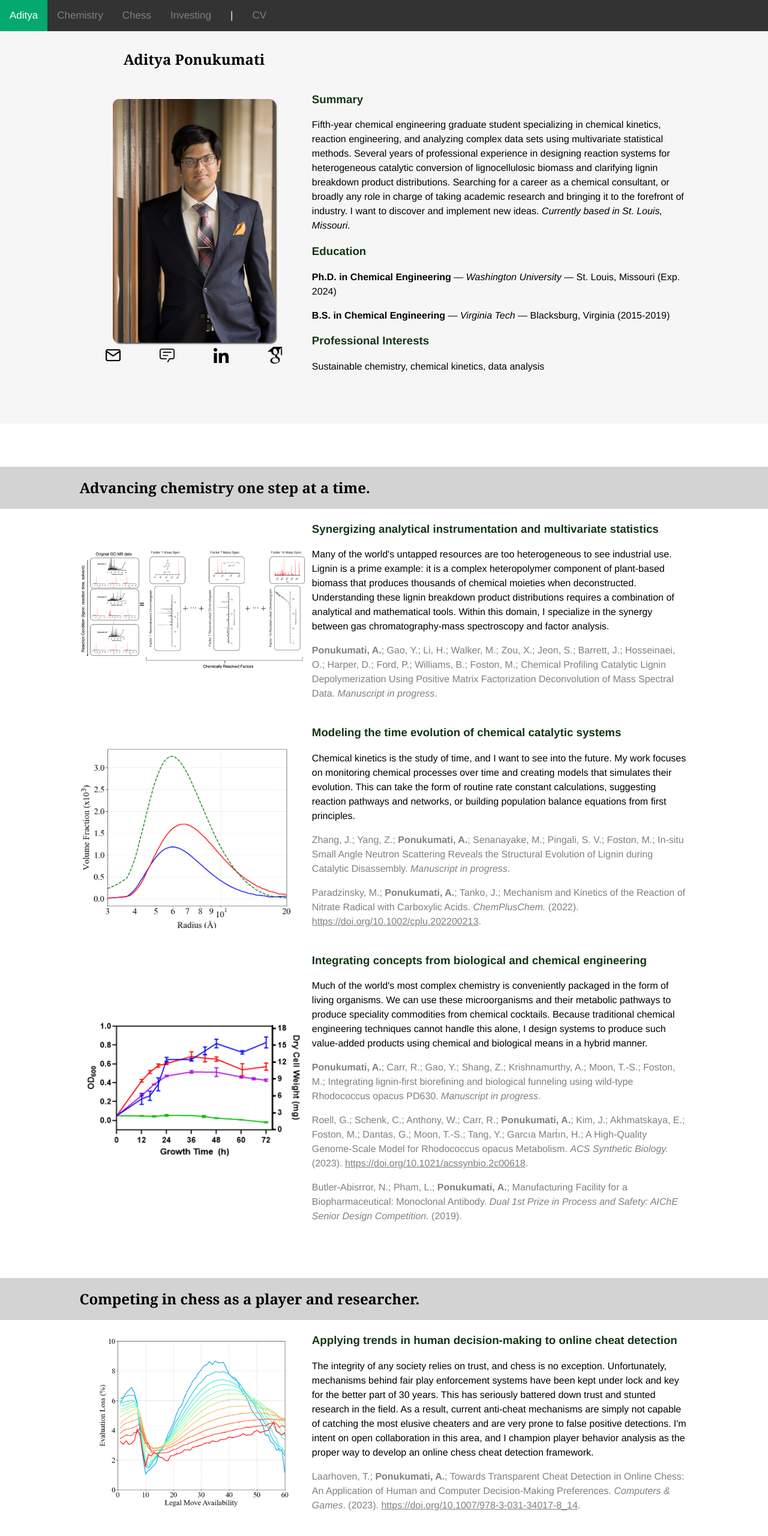
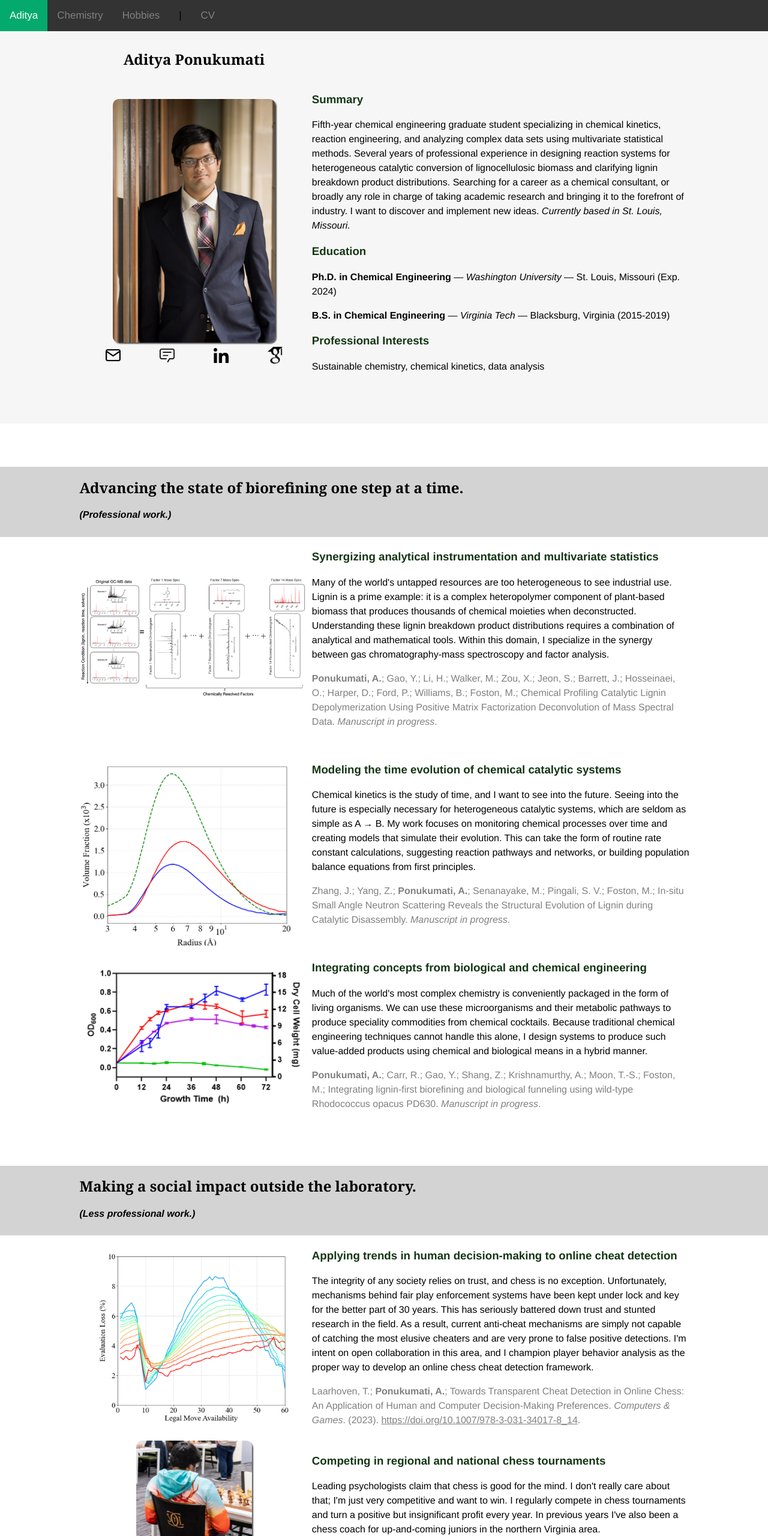
Before and after one commit to asponukum/asponukum.github.io, a plain HTML site: page index.html in a window 1280 px wide. Shown: the top 2560 px of the page at 60% size. Drawn offline with Linux system fonts and the light colour scheme.

Commit message:
Update index.html
less cringe

```diff
--- a/index.html
+++ b/index.html
@@ -79,7 +79,7 @@ img {
 
 .navbar a {
   float: left;
-  color: #f2f2f2;
+  color: black;
   text-align: center;
   padding: 14px 16px;
   text-decoration: none;
@@ -101,7 +101,7 @@ img {
 }
 
 .product {
-	color: gray;
+  color: gray;
 }
 
 a:link {
@@ -113,7 +113,7 @@ a:hover {
 }
 
 a:visited {
-  color: black;
+  color: gray;
 }
 
 .linkbar {
@@ -130,8 +130,7 @@ a:visited {
 <div class="navbar">
   <a class="active" href="#aditya">Aditya</a>
   <a href="#chemistry">Chemistry</a>
-  <a href="#chess">Chess</a>
-  <a href="#investing">Investing</a>
+  <a href="#hobbies">Hobbies</a>
   <a>|</a>
   <a href="Ponukumati_Aditya_CV.pdf">CV</a>
 </div>
@@ -153,7 +152,7 @@ a:visited {
 
   <section id="chemistry"><br><br><br></section>
   <table style="background-color: lightgray;" width=100%>
-  <tr><td width=10%></td><td><h2>Advancing chemistry one step at a time.</h2></td></tr></table>
+  <tr><td width=10%></td><td><h2>Advancing the state of biorefining one step at a time.</h2><h4><i>(Professional work.)</i></h4></td></tr></table>
   <div class="maindoc">
   <table>
   <tr><td width=38%><img src="pmf.png" width=100%></img></td><td>
@@ -162,21 +161,17 @@ a:visited {
   <p class="product"><b>Ponukumati, A.</b>; Gao, Y.; Li, H.; Walker, M.; Zou, X.; Jeon, S.; Barrett, J.; Hosseinaei, O.; Harper, D.; Ford, P.; Williams, B.; Foston, M.; Chemical Profiling Catalytic Lignin Depolymerization Using Positive Matrix Factorization Deconvolution of Mass Spectral Data. <i>Manuscript in progress</i>.</p> </td></tr></table>
   <table><tr><td width=38%><img src="pbe.png" width=100%></img></td><td>
   <h3>Modeling the time evolution of chemical catalytic systems</h3>
-  <p>Chemical kinetics is the study of time, and I want to see into the future. My work focuses on monitoring chemical processes over time and creating models that simulates their evolution. This can take the form of routine rate constant calculations, suggesting reaction pathways and networks, or building population balance equations from first principles.</p>
-  <p class="product">Zhang, J.; Yang, Z.; <b>Ponukumati, A.</b>; Senanayake, M.; Pingali, S. V.; Foston, M.; In-situ Small Angle Neutron Scattering Reveals the Structural Evolution of Lignin during Catalytic Disassembly. <i>Manuscript in progress</i>.</p>
-  <p class="product">Paradzinsky, M.; <b>Ponukumati, A.</b>; Tanko, J.; Mechanism and Kinetics of the Reaction of Nitrate Radical with Carboxylic Acids. <i>ChemPlusChem.</i> (2022). <a href="https://doi.org/10.1002/cplu.202200213">https://doi.org/10.1002/cplu.202200213</a>.</p></td></tr></table>
+  <p>Chemical kinetics is the study of time, and I want to see into the future. Seeing into the future is especially necessary for heterogeneous catalytic systems, which are seldom as simple as A &rarr; B. My work focuses on monitoring chemical processes over time and creating models that simulate their evolution. This can take the form of routine rate constant calculations, suggesting reaction pathways and networks, or building population balance equations from first principles.</p>
+  <p class="product">Zhang, J.; Yang, Z.; <b>Ponukumati, A.</b>; Senanayake, M.; Pingali, S. V.; Foston, M.; In-situ Small Angle Neutron Scattering Reveals the Structural Evolution of Lignin during Catalytic Disassembly. <i>Manuscript in progress</i>.</p></td></tr></table>
   <table><tr><td><img src="lbp.png" width=100%></img></td><td width=62%>
   <h3>Integrating concepts from biological and chemical engineering</h3>
   <p>Much of the world's most complex chemistry is conveniently packaged in the form of living organisms. We can use these microorganisms and their metabolic pathways to produce speciality commodities from chemical cocktails. Because traditional chemical engineering techniques cannot handle this alone, I design systems to produce such value-added products using chemical and biological means in a hybrid manner.</p>
   <p class="product"><b>Ponukumati, A.</b>; Carr, R.; Gao, Y.; Shang, Z.; Krishnamurthy, A.; Moon, T.-S.; Foston, M.; Integrating lignin-first biorefining and biological funneling using wild-type Rhodococcus opacus PD630. <i>Manuscript in progress</i>.</p>
-  <p class="product">Roell, G.; Schenk, C.; Anthony, W.; Carr, R.; <b>Ponukumati, A.</b>; Kim, J.; Akhmatskaya, E.; Foston, M.; Dantas, G.; Moon, T.-S.; Tang, Y.; Garcıa Mart́ın, H.; A High-Quality Genome-Scale Model for Rhodococcus opacus Metabolism. <i>ACS Synthetic Biology.</i> (2023). <a href="https://doi.org/10.1021/acssynbio.2c00618.">https://doi.org/10.1021/acssynbio.2c00618</a>.</p>
-  <p class="product">Butler-Abisrror, N.; Pham, L.; <b>Ponukumati, A.</b>; Manufacturing Facility for a Biopharmaceutical: Monoclonal Antibody. <i>Dual 1st Prize in Process and Safety: AIChE Senior Design Competition.</i> (2019).</p>
   </td></tr></table></div>
 
-  <section id="chess">
-  <br><br><br>
+  <section id="hobbies"><br><br><br></section>
   <table style="background-color: lightgray;" width=100%>
-  <tr><td width=10%></td><td><h2>Competing in chess as a player and researcher.</h2></td></tr></table>
+  <tr><td width=10%></td><td><h2>Making a social impact outside the laboratory.</h2><h4><i>(Less professional work.)</i></h4></td></tr></table>
   <div class="maindoc">
   <table><tr><td width=38%><img src="cheatdetection.png" width=85%></img></td><td>
   <h3>Applying trends in human decision-making to online cheat detection</h3>
@@ -186,24 +181,14 @@ a:visited {
   <table><tr><td><img class="realpic" src="foxchess.PNG" width=50%></img></td><td width=62%>
   <h3>Competing in regional and national chess tournaments</h3>
   <p>Leading psychologists claim that chess is good for the mind. I don't really care about that; I'm just very competitive and want to win. I regularly compete in chess tournaments and turn a positive but insignificant profit every year. In previous years I've also been a chess coach for up-and-coming juniors in the northern Virginia area.</p>
-
   <p class="product">3rd Place, Mid-America Open &mdash; Clayton, Missouri (2022).</p>
   <p class="product">1st Place, Northern Virginia Open &mdash; Dulles, Virginia (2023).</p>
-  <p class="product">Earned the <a href="https://www.uschess.org/msa/MbrDtlMain.php?13171085">US Chess Candidate Master title</a> (2023).</p>
-  </td></tr></table>
-  </div></section>
-
-  <section id="investing"><br><br><br>
-  <table style="background-color: lightgray;" width=100%>
-  <tr><td width=10%></td><td><h2>Investing in promising small chemical firms.</h2></td></tr></table>
-  <div class="maindoc">
-  <table><tr><td><img src="ff5.png" width=70%></img></td><td>
+  </td></tr>
+  <tr><td><img src="sa.png" width=100%></img></td><td>
   <h3>Finding opportunities in the global small value stock universe</h3>
-  <p>Small stocks, on average, have higher expected returns than large stocks. This is largely, but not entirely, due to small stocks being riskier than large stocks. Lack of coverage and unfamiliarity biases are partly to blame. Still, even small stocks with proper coverage and notoriety are illiquid and have capacity constraints, which make them generally unsuitable for institutional ownership. The risks of small stocks are more heterogeneous than those of large stocks, which begets a greater marginal benefit to index-like diverisification. More than that, I believe that investing in small companies, with promising but untapped ideas, has a much larger social footprint than investing in any other securities. Such firms tend to be in the energy and materials sectors, including many chemical firms.</p></td></tr><tr><td><img src="sa.png" width=100%></img></td><td width=62%>
-  <h3>Sharing analysis on stocks and ETFs with retail investors</h3>
-  <p> Market efficiency is a godsend for (unskilled) retail investors, especially in the small cap universe. However, capital markets are only as efficient as market participants want them to be. It is important for all market participants to contribute to market efficiency, if only for their own self benefit. There is also tremendous societal value in teaching others about the power of diversification, asset pricing factors, and the basics of valuation theory. I meet these ends by writing various blogs and articles about stocks that interest me.</p>
+  <p>Small stocks, on average, have higher expected returns than large stocks. This is largely, but not entirely, due to small stocks being riskier than large stocks. Lack of coverage and unfamiliarity biases are partly to blame. Still, even small stocks with proper coverage and notoriety are illiquid and have capacity constraints, which make them generally unsuitable for institutional ownership. The risks of small stocks are more heterogeneous than those of large stocks, which begets a greater marginal benefit to index-like diverisification. More than that, I believe that investing in small companies, with promising but untapped ideas, has a much larger social footprint than investing in any other securities. Such firms tend to be in the energy and materials sectors, including many chemical firms.</p>
   <p class="product">FM Research on <a href="https://seekingalpha.com/author/fm-research">Seeking Alpha</a> (2022-Present)</p> </td></tr></table>
-  </div></section>
+  </div>
 </div>
 
 <br><br><nav>
```
